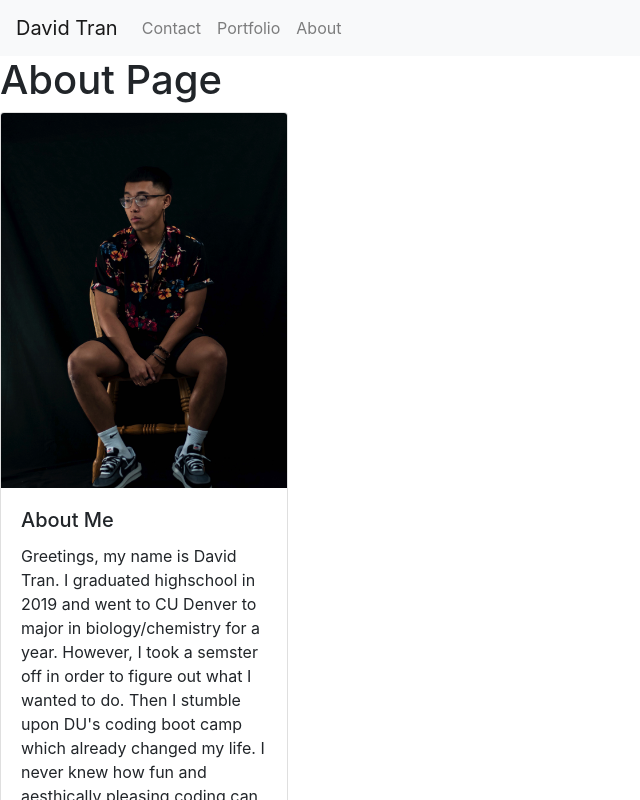
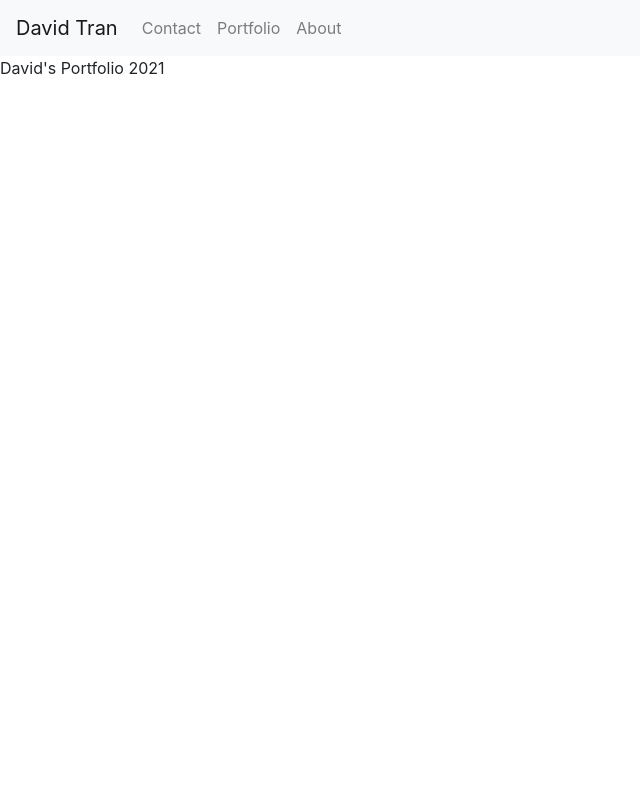
Before and after one commit to DavidTran303/ReactPortfolio, a React (Create React App) app: page /about in a window 1280 px wide. Shown: the top 800 px of the page, without its empty margins (0-640 px from the left). Built offline with nearby package versions, Linux system fonts and the light colour scheme.

Commit message:
new routes

```diff
--- a/src/App.js
+++ b/src/App.js
@@ -15,13 +15,14 @@ import {
 function App() {
   return (
     <>
-    <div>
+
     <Router>
-          <NavBar></NavBar>
-      <div>
+          <NavBar>
         <Switch>
-          <Route exact path="/" component={Contact}>
+          <Route>
+            <Link to ="/">
             <Contact/>
+            </Link>
           </Route>
                 <Route exact path="/portfolio" component={Portfolio}>
             <Portfolio>
@@ -32,10 +33,10 @@ function App() {
             <About />
           </Route>
         </Switch>
-      </div>
+      </NavBar>
       <Footer/>
     </Router>
-    </div>
+
     </>
   );
 }
--- a/src/components/Navbar/index.js
+++ b/src/components/Navbar/index.js
@@ -7,7 +7,7 @@ import Portfolio from "../../pages/portfolio";
 import About from "../../pages/about";
 import App from "../../App"
 
-function NavBar() {
+function NavBar(props) {
   return (
  <Navbar bg="light" expand="lg">
   <Navbar.Brand href="#home">David Tran</Navbar.Brand>
```
